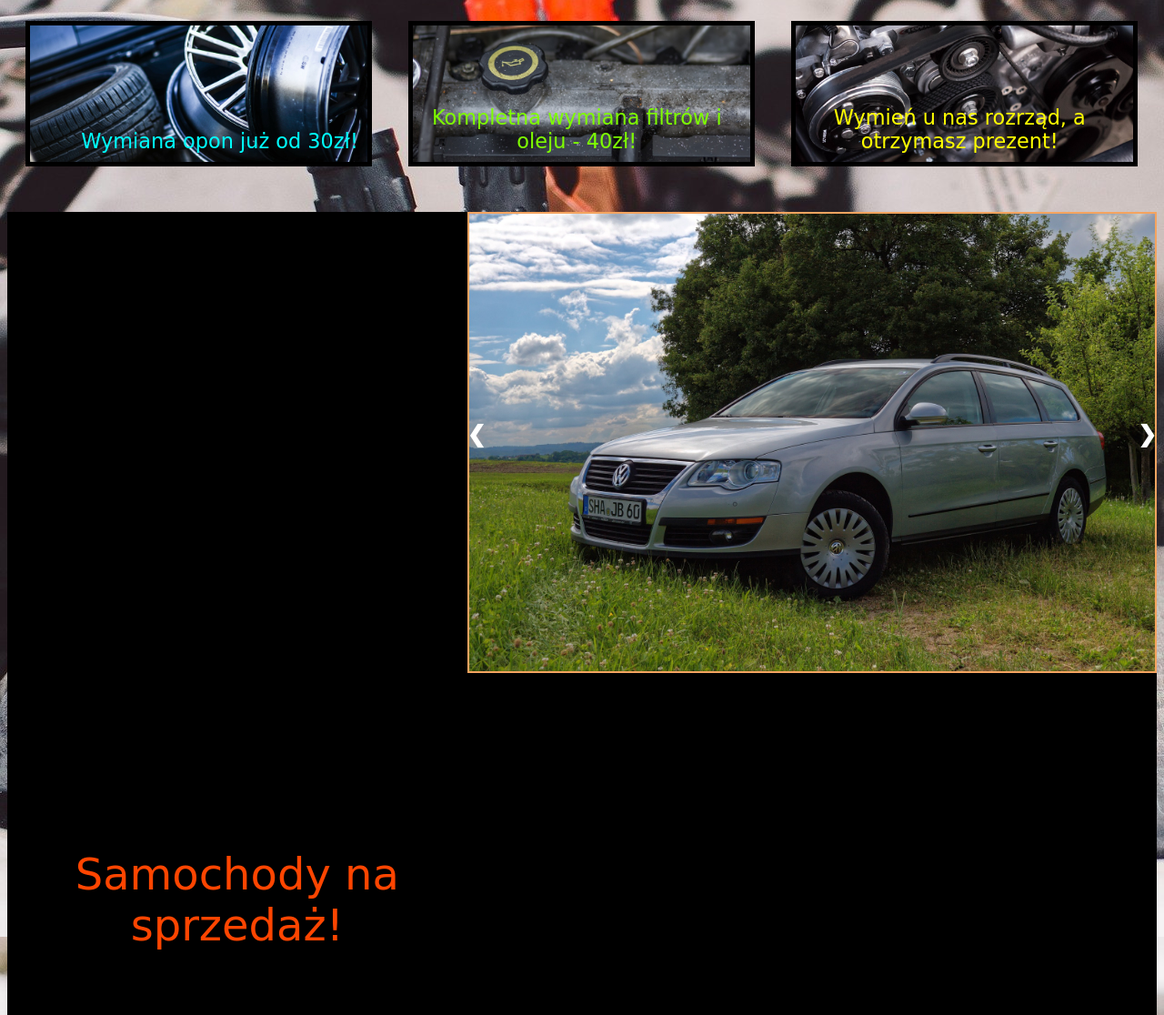
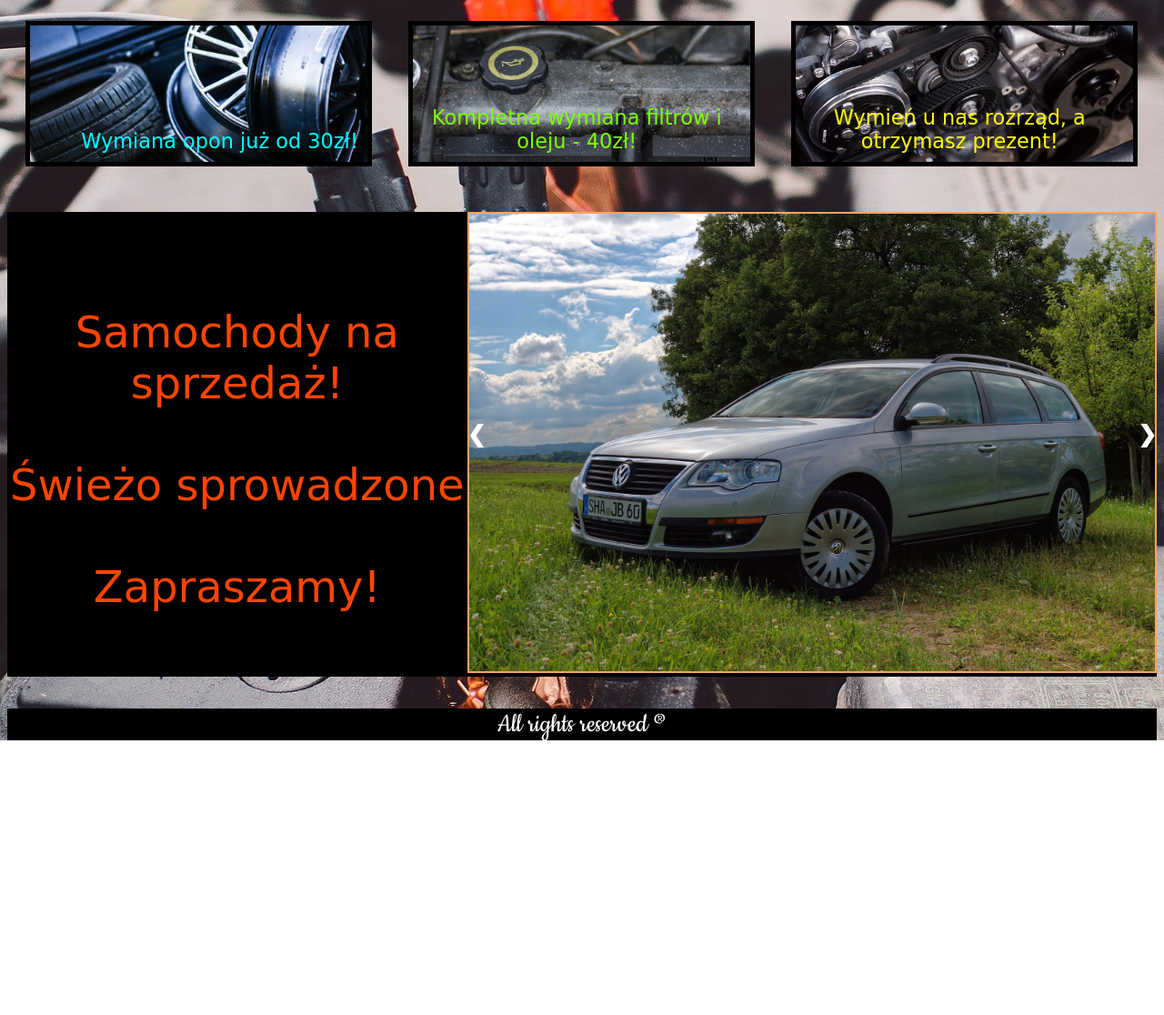
Before and after one commit to zeushere/warsztatSamochodowy, a plain HTML site: page index.html in a window 1280 px wide. Shown: the part 410-1526 px from the top of the page at 91% size. After the commit the page ends 1224 px from the top, so only its background shows below. Drawn offline with Linux system fonts and the light colour scheme.

Commit message:
home page ended

```diff
--- a/css/style.css
+++ b/css/style.css
@@ -189,46 +189,35 @@ body {
     bottom: 10px;
 }
 
- .saleInformation {
-     width: 40%;
-     float: left;
-     font-family: cursive, Verdana, Geneva, Tahoma, sans-serif;
-     padding: 20px;
-     text-align: center;
-     margin-top: 50%;
-     margin-bottom: 50%;
-     font-size: 3rem;
-     text-align: center;
-    vertical-align: middle;
+ #saleDiv {
+    width: 40%;
+    float: left;
+    font-family: cursive, Verdana, Geneva, Tahoma, sans-serif;
+    font-size: 3rem;
     color:orangered;
+    text-align: center;
+ }
 
- }
 
  .sliderPane {
     background-color: black;
-
-
+    display: block;
 }
 
-
 .slider {
-    max-width: 100%;
     position: relative;
-
 }
 
 .slider .cars img {
     object-fit: cover;
     width: 60%;
-
-    border: 2px solid sandybrown
+    border: 2px solid sandybrown;
 }
 
 .slider .nextSlide {
     cursor: pointer;
     position: absolute;
     top: 45%;
-    margin-top: auto;
     color: white;
     font-weight: bold;
     font-size: 25px;
@@ -241,7 +230,6 @@ body {
     position:absolute;
     top: 45%;
     left: 40%;
-    margin-top: auto;
     color: white;
     font-weight: bold;
     font-size: 25px;
--- a/index.html
+++ b/index.html
@@ -109,15 +109,25 @@
 
         <div class="sliderPane clearfix">
 
-            <div class="saleInformation">
+            <div id="saleDiv">
 
                 <article>
 
-                    <p>Samochody na sprzedaż!</p>
+                    <p id = "saleInformation">
+                        <br>
+                        Samochody na sprzedaż!
+                        <br>
+                        <br>
+                        Świeżo sprowadzone
+                        <br>
+                        <br>
+                        Zapraszamy!
+                    </p>
                 </article>
 
+            </div>
 
-            </div>
+
 
             <div class="slider">
 
```
